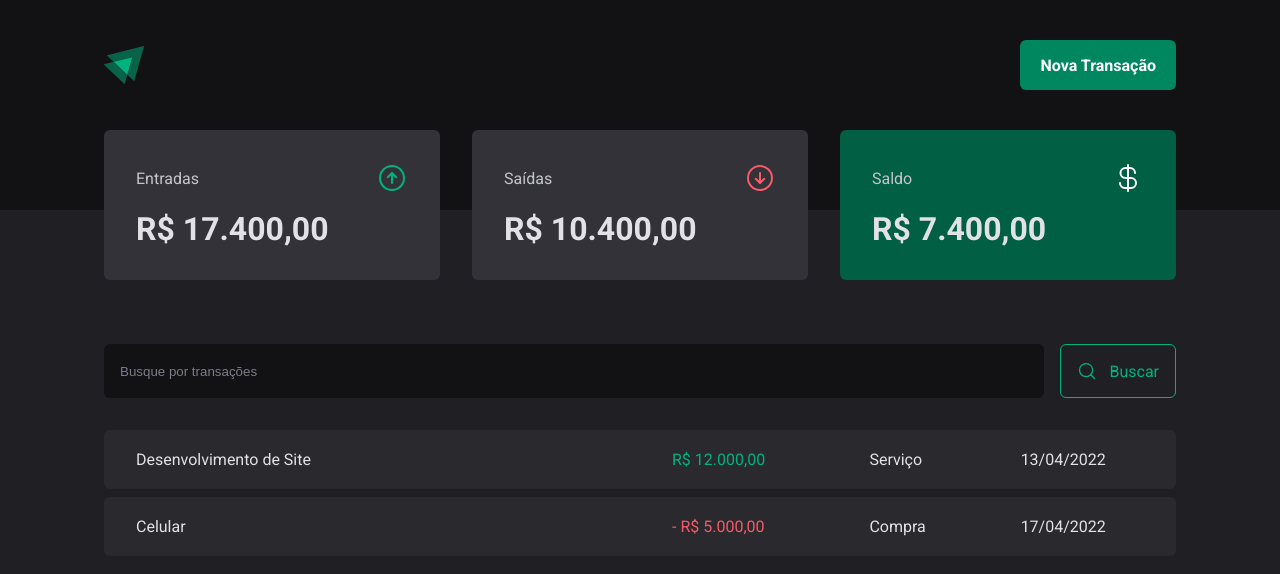
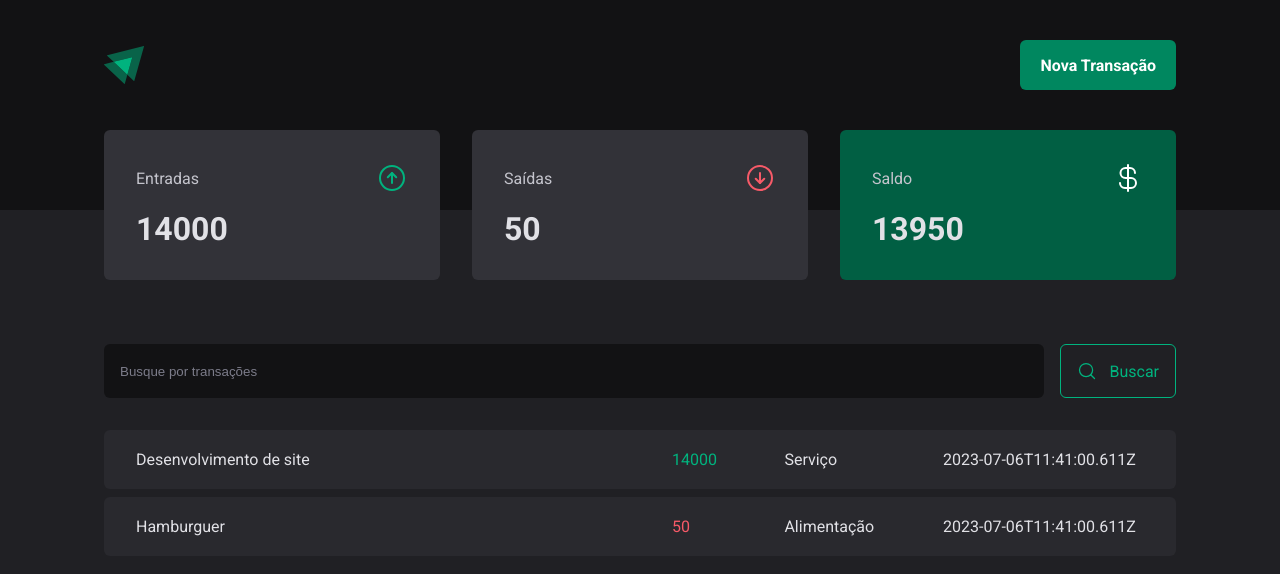
Before and after one commit to AugustoCVS/DtMoney, a React (Vite) app: page / in a window 1280 px wide. Shown: the top 574 px of the page. Built offline with nearby package versions, Linux system fonts and the light colour scheme; data requests are answered from the project's data file.

Commit message:
feat: getting transactions from api and showing in summary section

```diff
--- a/package.json
+++ b/package.json
@@ -5,6 +5,7 @@
   "type": "module",
   "scripts": {
     "dev": "vite",
+    "dev:server": "json-server server.json -w -d 500",
     "build": "tsc && vite build",
     "lint": "eslint src --ext ts,tsx --report-unused-disable-directives --max-warnings 0",
     "preview": "vite preview"
@@ -28,6 +29,7 @@
     "eslint": "^8.44.0",
     "eslint-plugin-react-hooks": "^4.6.0",
     "eslint-plugin-react-refresh": "^0.3.4",
+    "json-server": "^0.17.3",
     "typescript": "^5.0.2",
     "vite": "^4.3.9"
   },
--- /dev/null
+++ b/server.json
@@ -0,0 +1,20 @@
+{
+    "transactions":[
+        {
+            "id":1,
+            "description": "Desenvolvimento de site",
+            "type": "income",
+            "category": "Serviço",
+            "price": 14000,
+            "createdAt": "2023-07-06T11:41:00.611Z"
+        },
+        {
+            "id":2,
+            "description": "Hamburguer",
+            "type": "outcome",
+            "category": "Alimentação",
+            "price": 50,
+            "createdAt": "2023-07-06T11:41:00.611Z"
+        }
+    ]
+}
--- a/src/App.tsx
+++ b/src/App.tsx
@@ -3,12 +3,16 @@ import { ThemeProvider } from 'styled-components'
 import { defaultTheme } from './styles/themes/defaultTheme'
 import { GlobalSyle } from './styles/global'
 import { Transections } from './pages/Transactions/Transactions'
+import { TransactionsProvider } from './contexts/TransactionsContext'
 
 export function App() {
   return (
     <ThemeProvider theme={defaultTheme}>
       <GlobalSyle />
-      <Transections />
+
+      <TransactionsProvider>
+        <Transections />
+      </TransactionsProvider>
     </ThemeProvider>
   )
 }
--- a/src/Components/Summary/Summary.tsx
+++ b/src/Components/Summary/Summary.tsx
@@ -1,8 +1,33 @@
 import { ArrowCircleDown, ArrowCircleUp, CurrencyDollar } from 'phosphor-react'
+import { useContext } from 'react'
 
 import { SummaryCard, SummaryContainer } from './styles'
+import { TransactionContext } from '../../contexts/TransactionsContext'
 
 export function Summary() {
+  const { transactions } = useContext(TransactionContext)
+
+  const summary = transactions.reduce(
+    (acc, transaction) => {
+      const transactionPrice = transaction.price
+
+      if (transaction.type === 'income') {
+        acc.income += transactionPrice
+        acc.total += transactionPrice
+      } else {
+        acc.outcome += transactionPrice
+        acc.total -= transactionPrice
+      }
+
+      return acc
+    },
+    {
+      income: 0,
+      outcome: 0,
+      total: 0,
+    },
+  )
+
   return (
     <SummaryContainer>
       <SummaryCard>
@@ -10,7 +35,7 @@ export function Summary() {
           <span>Entradas</span>
           <ArrowCircleUp size={32} color="#00b37e" />
         </header>
-        <strong>R$ 17.400,00</strong>
+        <strong>{summary.income}</strong>
       </SummaryCard>
 
       <SummaryCard>
@@ -18,7 +43,7 @@ export function Summary() {
           <span>Saídas</span>
           <ArrowCircleDown size={32} color="#f75a68" />
         </header>
-        <strong>R$ 10.400,00</strong>
+        <strong>{summary.outcome}</strong>
       </SummaryCard>
 
       <SummaryCard variant="green">
@@ -26,7 +51,7 @@ export function Summary() {
           <span>Saldo</span>
           <CurrencyDollar size={32} color="#fff" />
         </header>
-        <strong>R$ 7.400,00</strong>
+        <strong>{summary.total}</strong>
       </SummaryCard>
     </SummaryContainer>
   )
--- /dev/null
+++ b/src/contexts/TransactionsContext.tsx
@@ -0,0 +1,28 @@
+import { createContext, useEffect, useState } from 'react'
+
+import { TransactionContextType } from '../interfaces/TransactionsContextType'
+import { TransactionsProviderProps } from '../interfaces/TransactionsProviderProps'
+import { Transaction } from '../interfaces/Transaction'
+
+export const TransactionContext = createContext({} as TransactionContextType)
+
+export function TransactionsProvider({ children }: TransactionsProviderProps) {
+  const [transactions, setTransactions] = useState<Transaction[]>([])
+
+  async function loadTransactionsFromApi(): Promise<void> {
+    const response = await fetch('http://localhost:3000/transactions')
+    const data = await response.json()
+
+    setTransactions(data)
+  }
+
+  useEffect(() => {
+    loadTransactionsFromApi()
+  }, [])
+
+  return (
+    <TransactionContext.Provider value={{ transactions }}>
+      {children}
+    </TransactionContext.Provider>
+  )
+}
--- /dev/null
+++ b/src/interfaces/Transaction.tsx
@@ -0,0 +1,8 @@
+export interface Transaction {
+  id: number
+  description: string
+  type: string
+  category: string
+  price: number
+  createdAt: Date
+}
--- /dev/null
+++ b/src/interfaces/TransactionsContextType.tsx
@@ -0,0 +1,5 @@
+import { Transaction } from './Transaction'
+
+export interface TransactionContextType {
+  transactions: Transaction[]
+}
--- /dev/null
+++ b/src/interfaces/TransactionsProviderProps.tsx
@@ -0,0 +1,5 @@
+import { ReactNode } from 'react'
+
+export interface TransactionsProviderProps {
+  children: ReactNode
+}
--- a/src/pages/Transactions/Transactions.tsx
+++ b/src/pages/Transactions/Transactions.tsx
@@ -1,3 +1,5 @@
+import { useContext } from 'react'
+
 import { Header } from '../../Components/Header/Header'
 import { Summary } from '../../Components/Summary/Summary'
 import { SearchForm } from './components/SearchForm'
@@ -6,8 +8,11 @@ import {
   TransectionContainer,
   TransectionsTable,
 } from './styles'
+import { TransactionContext } from '../../contexts/TransactionsContext'
 
 export function Transections() {
+  const { transactions } = useContext(TransactionContext)
+
   return (
     <div>
       <Header />
@@ -17,24 +22,20 @@ export function Transections() {
         <SearchForm />
         <TransectionsTable>
           <tbody>
-            <tr>
-              <td width="50%">Desenvolvimento de Site</td>
-              <td>
-                {' '}
-                <PriceHighLight variant="income"> R$ 12.000,00</PriceHighLight>
-              </td>
-              <td>Serviço</td>
-              <td>13/04/2022</td>
-            </tr>
-            <tr>
-              <td width="50%">Celular</td>
-              <td>
-                {' '}
-                <PriceHighLight variant="outcome">- R$ 5.000,00</PriceHighLight>
-              </td>
-              <td>Compra</td>
-              <td>17/04/2022</td>
-            </tr>
+            {transactions.map((transaction) => {
+              return (
+                <tr key={transaction.id}>
+                  <td width="50%">{transaction.description}</td>
+                  <td>
+                    <PriceHighLight variant={transaction.type}>
+                      {transaction.price}
+                    </PriceHighLight>
+                  </td>
+                  <td>{transaction.category}</td>
+                  <td>{transaction.createdAt}</td>
+                </tr>
+              )
+            })}
           </tbody>
         </TransectionsTable>
       </TransectionContainer>
```
Also changed, not shown: 1 other file (tests, documents, lock files or other folders).
